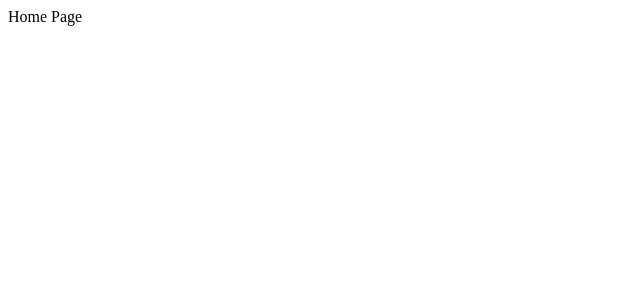
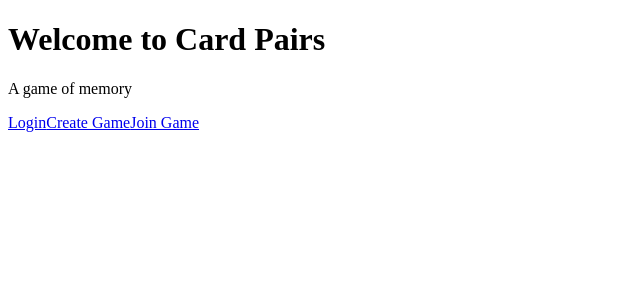
Before and after one commit to nhat2105/513-web-game, a React (Create React App) app in the folder client/: page / in a window 1280 px wide. Shown: the top 300 px of the page, without its empty margins (0-640 px from the left). Built offline with nearby package versions, Linux system fonts and the light colour scheme.

Commit message:
began work on front-end GUI

```diff
--- a/client/src/css/index.css
+++ b/client/src/css/index.css
@@ -1,2 +1,3 @@
 @import url("./pages/Home.css");
 @import url("./pages/Login.css");
+@import url("./pages/CardGame.css");
--- /dev/null
+++ b/client/src/pages/Create.jsx
@@ -0,0 +1,10 @@
+import React from "react";
+
+const Create = () =>{
+    return(
+        <div>
+        </div>
+    )
+}
+
+export default Create
--- a/client/src/pages/Home.jsx
+++ b/client/src/pages/Home.jsx
@@ -3,7 +3,11 @@ import React from 'react'
 const Home = () => {
   return(
     <div>
-      Home Page
+      <h1>Welcome to Card Pairs</h1>
+      <p>A game of memory</p>
+      <a href = "/login">Login</a>
+      <a href = "/create">Create Game</a>
+      <a href = "/join">Join Game</a>
     </div>
   )
 }
--- /dev/null
+++ b/client/src/pages/Join.jsx
@@ -0,0 +1,11 @@
+import React from "react";
+
+const Join = () =>{
+    return(
+        <div>
+            Join Page
+        </div>
+    )
+}
+
+export default Join
--- a/client/src/pages/Login.jsx
+++ b/client/src/pages/Login.jsx
@@ -3,7 +3,13 @@ import React from "react";
 const Login = () =>{
     return(
         <div>
-            Login Page
+            <p>Username</p>
+            <input type="text"/>
+            <p>Password</p>
+            <input type="text"/>
+            <br/>
+            <button>Login</button>
+            <a href = "/register">create an account</a>
         </div>
     )
 }
--- /dev/null
+++ b/client/src/pages/Register.jsx
@@ -0,0 +1,10 @@
+import React from "react";
+
+const Register = () =>{
+    return(
+        <div>
+        </div>
+    )
+}
+
+export default Register
--- a/client/src/routes/Routes.js
+++ b/client/src/routes/Routes.js
@@ -3,12 +3,18 @@ import { Routes as RoutesWrapper, Route } from "react-router-dom"
 
 import Home from "../pages/Home";
 import Login from "../pages/Login";
+import Create from "../pages/Create";
+import Join from "../pages/Join";
+import Register from "../pages/Register";
 
 const Routes = () => {
     return(
         <RoutesWrapper>
             <Route path='/' element={<Home />} />
             <Route path='/login' element={<Login />} />
+            <Route path='/create' element={<Create />} />
+            <Route path='/join' element={<Join />} />
+            <Route path='/register' element={<Register />} />
         </RoutesWrapper>
     )
 }
```
Also changed, not shown: client/src/pages/CardGame.jsx (added, +10 -0 lines), client/src/css/pages/CardGame.css (added).
